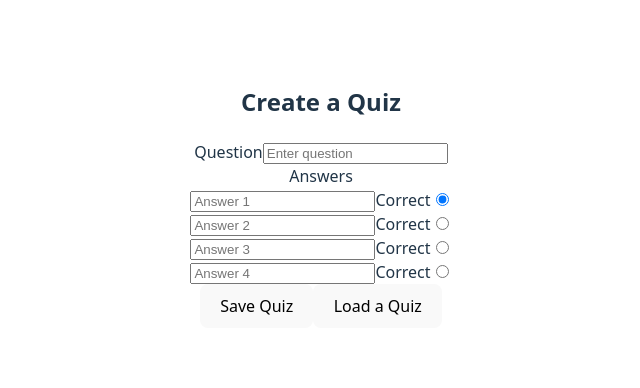
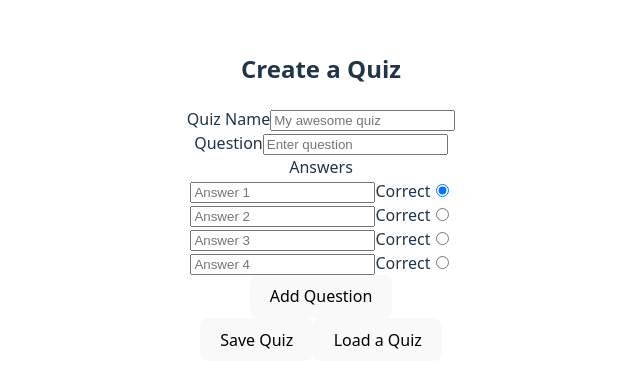
Before and after one commit to AidenKielby/Study-Pet, a React (Vite) app: page /make in a window 1280 px wide. Shown: the part 204-592 px from the top of the page, without its empty margins (319-959 px from the left). Built offline with nearby package versions, Linux system fonts and the light colour scheme.

Commit message:
changed quizes to be a list of questions not just one question

```diff
--- a/src/pages/LoadQuiz.tsx
+++ b/src/pages/LoadQuiz.tsx
@@ -5,7 +5,8 @@ import { db } from "../firebase";
 
 interface QuizListItem {
   id: string;
-  question: string;
+  name: string;
+  count: number;
 }
 
 export default function LoadQuiz() {
@@ -17,10 +18,14 @@ export default function LoadQuiz() {
     const fetchQuizzes = async () => {
       try {
         const snap = await getDocs(collection(db, "quizzes"));
-        const items = snap.docs.map(doc => ({
-          id: doc.id,
-          question: (doc.data().question as string) ?? "(no question)"
-        }));
+        const items = snap.docs.map(doc => {
+          const data = doc.data() as { name?: string; questions?: Array<{ question: string }> };
+          return {
+            id: doc.id,
+            name: data.name ?? "(no name)",
+            count: data.questions?.length ?? 0
+          };
+        });
         setQuizzes(items);
       } catch (e) {
         console.error("Failed to load quizzes", e);
@@ -43,7 +48,7 @@ export default function LoadQuiz() {
         <ul>
           {quizzes.map(q => (
             <li key={q.id}>
-              <span>{q.question}</span>
+              <span>{q.name} ({q.count} questions)</span>
               <button onClick={() => navigate(`/quiz/${q.id}`)}>Play</button>
             </li>
           ))}
--- a/src/pages/MakeQuizes.tsx
+++ b/src/pages/MakeQuizes.tsx
@@ -3,10 +3,18 @@ import { collection, addDoc, serverTimestamp } from "firebase/firestore";
 import { useNavigate } from "react-router-dom";
 import { db } from "../firebase";
 
+type QuizItem = {
+  question: string;
+  answers: string[];
+  correctIndex: number;
+};
+
 export default function MakeQuizes() {
+  const [quizName, setQuizName] = useState("");
   const [question, setQuestion] = useState("");
   const [answers, setAnswers] = useState<string[]>(["", "", "", ""]);
   const [correctIndex, setCorrectIndex] = useState(0);
+  const [items, setItems] = useState<QuizItem[]>([]);
   const [saving, setSaving] = useState(false);
   const navigate = useNavigate();
 
@@ -18,23 +26,31 @@ export default function MakeQuizes() {
     });
   };
 
-  const saveQuiz = async () => {
+  const addQuestion = () => {
     if (!question.trim()) return alert("Add a question");
-    const cleaned = answers.filter(a => a.trim());
+    const cleaned = answers.map(a => a.trim()).filter(Boolean);
     if (cleaned.length < 2) return alert("Add at least two answers");
     if (correctIndex < 0 || correctIndex >= cleaned.length) return alert("Pick a valid correct index");
+
+    setItems(prev => [...prev, { question: question.trim(), answers: cleaned, correctIndex }]);
+    setQuestion("");
+    setAnswers(["", "", "", ""]);
+    setCorrectIndex(0);
+  };
+
+  const saveQuiz = async () => {
+    if (!quizName.trim()) return alert("Add a quiz name");
+    if (items.length === 0) return alert("Add at least one question");
 
     setSaving(true);
     try {
       await addDoc(collection(db, "quizzes"), {
-        question: question.trim(),
-        answers: cleaned,
-        correctIndex,
+        name: quizName.trim(),
+        questions: items,
         createdAt: serverTimestamp()
       });
-      setQuestion("");
-      setAnswers(["", "", "", ""]);
-      setCorrectIndex(0);
+      setQuizName("");
+      setItems([]);
       alert("Quiz saved!");
     } catch (e) {
       console.error("Error adding document: ", e);
@@ -47,6 +63,14 @@ export default function MakeQuizes() {
   return (
     <div className="quiz-builder">
       <h2>Create a Quiz</h2>
+      <div className="field">
+        <label>Quiz Name</label>
+        <input
+          value={quizName}
+          onChange={e => setQuizName(e.target.value)}
+          placeholder="My awesome quiz"
+        />
+      </div>
       <div className="field">
         <label>Question</label>
         <input
@@ -77,6 +101,21 @@ export default function MakeQuizes() {
         ))}
       </div>
       <div className="actions">
+        <button type="button" onClick={addQuestion}>Add Question</button>
+      </div>
+
+      {items.length > 0 && (
+        <div className="preview">
+          <h3>Questions ({items.length})</h3>
+          <ol>
+            {items.map((q, i) => (
+              <li key={i}>{q.question}</li>
+            ))}
+          </ol>
+        </div>
+      )}
+
+      <div className="actions">
         <button onClick={saveQuiz} disabled={saving}>
           {saving ? "Saving..." : "Save Quiz"}
         </button>
--- a/src/pages/QuizScreen.tsx
+++ b/src/pages/QuizScreen.tsx
@@ -25,9 +25,11 @@ export default function QuizScreen() {
             try {
                 const snap = await getDoc(doc(db, "quizzes", id));
                 if (snap.exists()) {
-                    const data = snap.data() as { question: string; answers: string[]; correctIndex: number };
+                    const data = snap.data() as { questions?: Array<{ question: string; answers: string[]; correctIndex: number }> };
                     const q = new Quiz();
-                    q.addQuizElm(data.answers ?? [], data.question ?? "Untitled", data.correctIndex ?? 0);
+                    (data.questions ?? []).forEach(item => {
+                        q.addQuizElm(item.answers ?? [], item.question ?? "Untitled", item.correctIndex ?? 0);
+                    });
                     setQuiz(q);
                 } else {
                     console.warn("Quiz not found");
@@ -54,6 +56,10 @@ export default function QuizScreen() {
     if (loading) return <div>Loading quiz...</div>;
     if (!quiz) return <div>Quiz not found.</div>;
 
+    if (questionIndex >= quiz.questions.length) {
+        return <div>Done!</div>;
+    }
+
     const answers = quiz.answers[questionIndex] ?? [];
     const question = quiz.questions[questionIndex];
 
```
